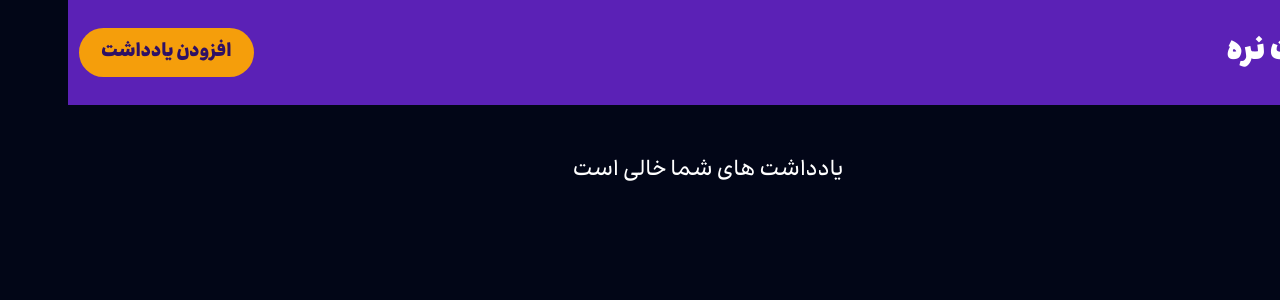
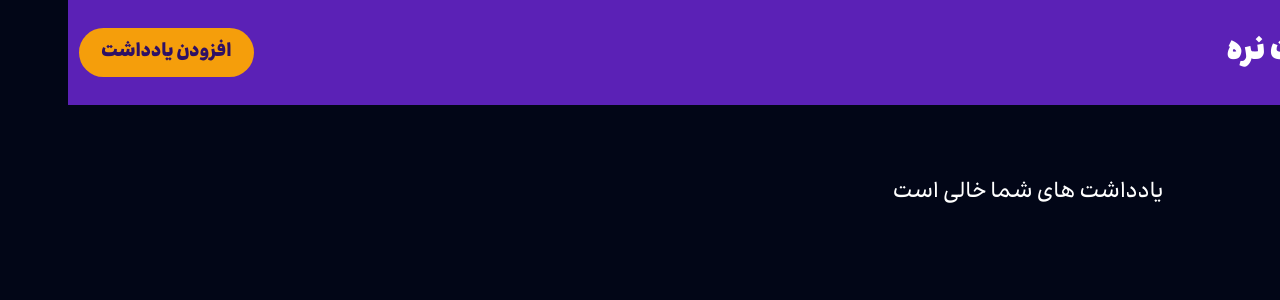
Before and after one commit to SeenoTheMasterOfCircleOfReact/Notes-app-NextJs, a Next.js app: page / in a window 1280 px wide. Shown: the top 300 px of the page. Built offline with nearby package versions, Linux system fonts and the light colour scheme.

Commit message:
fixing home page styles

```diff
--- a/src/app/page.tsx
+++ b/src/app/page.tsx
@@ -4,7 +4,7 @@ import NotesList from '@/redux/features/notes/NotesList';
 
 export default function Home() {
   return (
-    <div className="pt-20">
+    <div className="pt-24 grid grid-cols-1 lg:grid-cols-2 gap-4">
       <NotesList />
     </div>
   );
--- a/src/redux/features/notes/Note.tsx
+++ b/src/redux/features/notes/Note.tsx
@@ -20,7 +20,7 @@ export default function Note({ note }: NotePropsType) {
   return (
     <div
       key={note.id}
-      className="border-2 my-2 px-2 py-2 flex justify-between items-center rounded-lg"
+      className="border-2 px-2 py-2 flex justify-between items-center rounded-lg"
     >
       <Link
         key={note.id}
```
